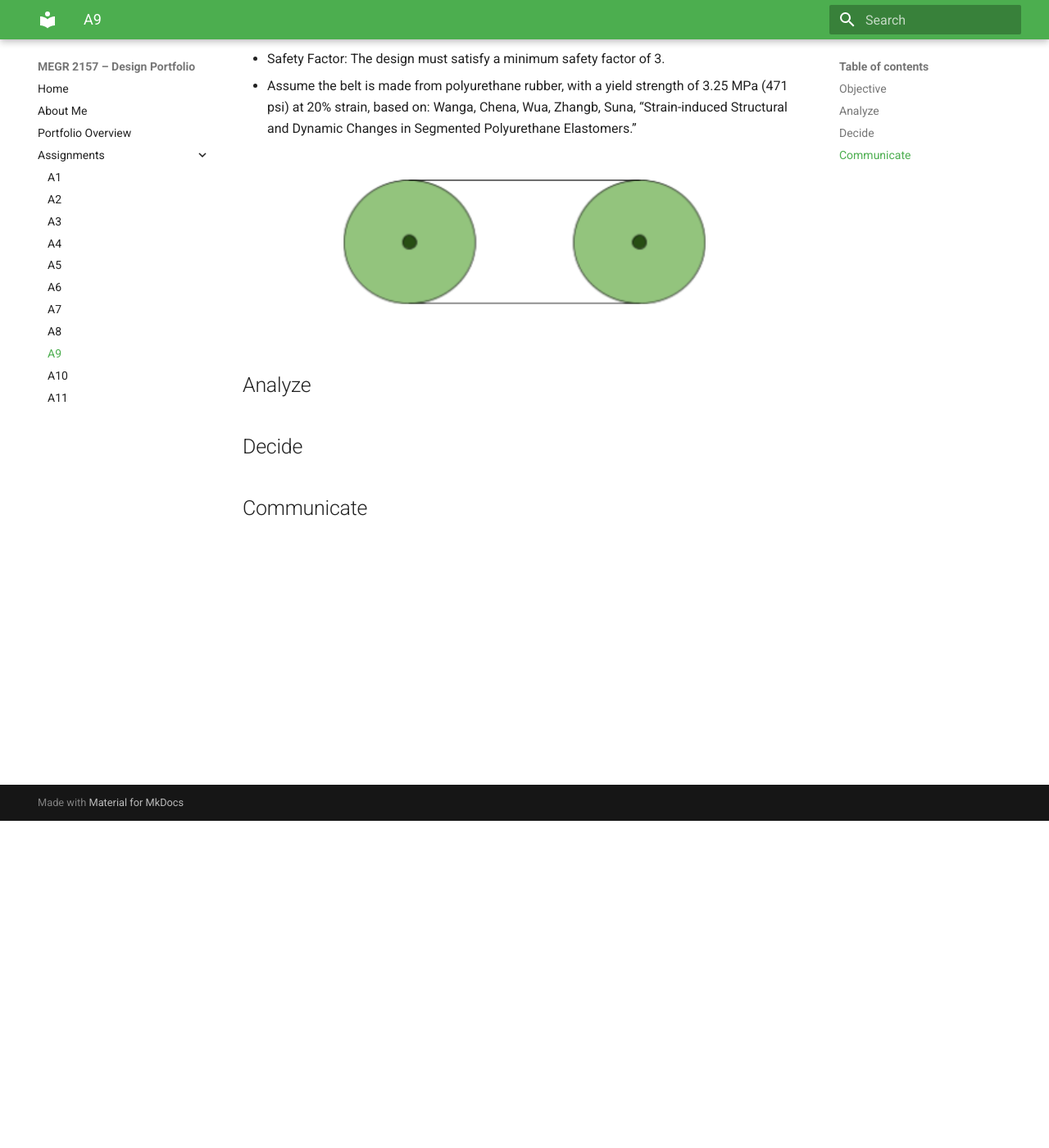
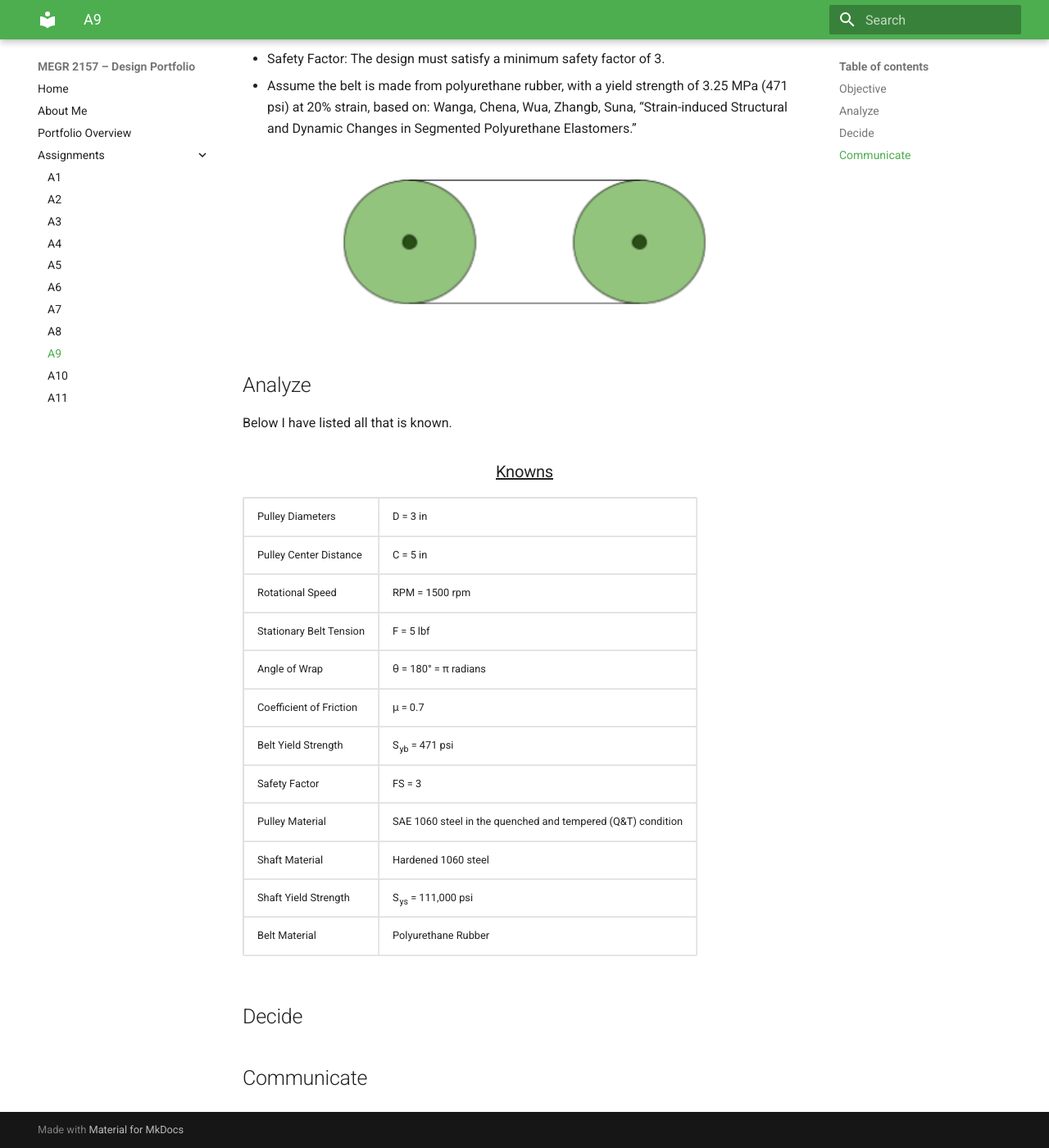
Before and after one commit to SanjayKashyap24/design-projects-portfolio, an MkDocs documentation site: the page built from docs/assignments/A09/index.md, in a window 1280 px wide and 1400 px high, scrolled down 399 px. Shown: the whole window at 82% size. Built offline with MkDocs 1.6.1 and Material for MkDocs 9.7.7, drawn with Linux system fonts in a browser that asks for light colours.

Commit message:
Document known parameters for A09 assignment
Added a table listing known parameters for the assignment.

```diff
--- a/docs/assignments/A09/index.md
+++ b/docs/assignments/A09/index.md
@@ -15,7 +15,60 @@ Design a pulley system to transfer power between two parallel axes separated by
 </div>
 
 ## Analyze
+Below I have listed all that is known.
 
+<h3 align="center"><u>Knowns</u></h3>
+
+<table align="center" border="1" cellpadding="10" cellspacing="0">
+  <tr>
+    <td>Pulley Diameters</td>
+    <td>D = 3 in</td>
+  </tr>
+  <tr>
+    <td>Pulley Center Distance</td>
+    <td>C = 5 in</td>
+  </tr>
+  <tr>
+    <td>Rotational Speed</td>
+    <td>RPM = 1500 rpm</td>
+  </tr>
+  <tr>
+    <td>Stationary Belt Tension</td>
+    <td>F = 5 lbf</td>
+  </tr>
+  <tr>
+    <td>Angle of Wrap</td>
+    <td>&theta; = 180&deg; = &pi; radians</td>
+  </tr>
+  <tr>
+    <td>Coefficient of Friction</td>
+    <td>&mu; = 0.7</td>
+  </tr>
+  <tr>
+    <td>Belt Yield Strength</td>
+    <td>S<sub>yb</sub> = 471 psi</td>
+  </tr>
+  <tr>
+    <td>Safety Factor</td>
+    <td>FS = 3</td>
+  </tr>
+  <tr>
+    <td>Pulley Material</td>
+    <td>SAE 1060 steel in the quenched and tempered (Q&amp;T) condition</td>
+  </tr>
+  <tr>
+    <td>Shaft Material</td>
+    <td> Hardened 1060 steel
+  </tr>
+  <tr>
+    <td>Shaft Yield Strength</td>
+    <td>S<sub>ys</sub> = 111,000 psi</td>
+  </tr>
+  <tr>
+    <td>Belt Material</td>
+    <td>Polyurethane Rubber</td>
+  </tr>
+</table>
 
 ## Decide
 
```
